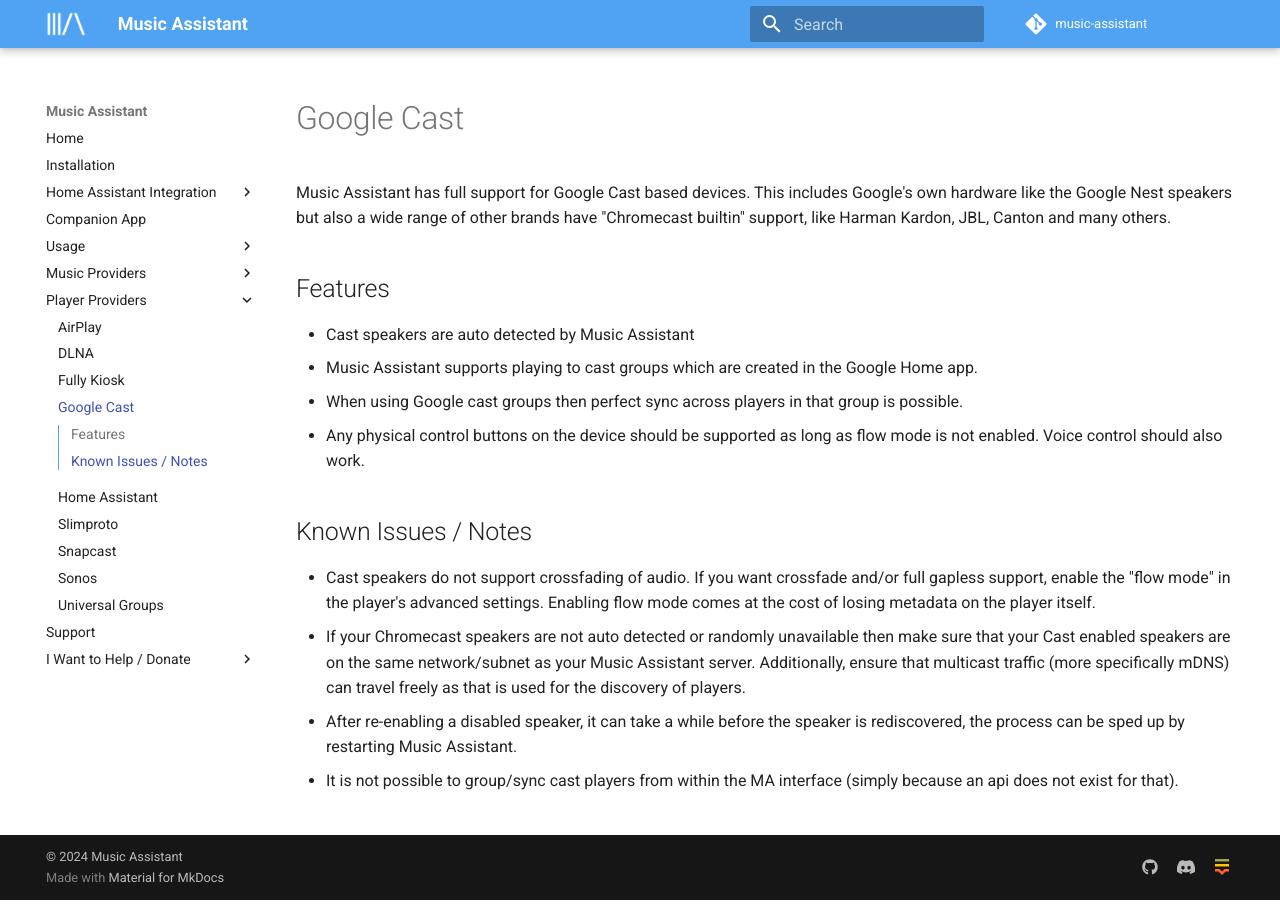
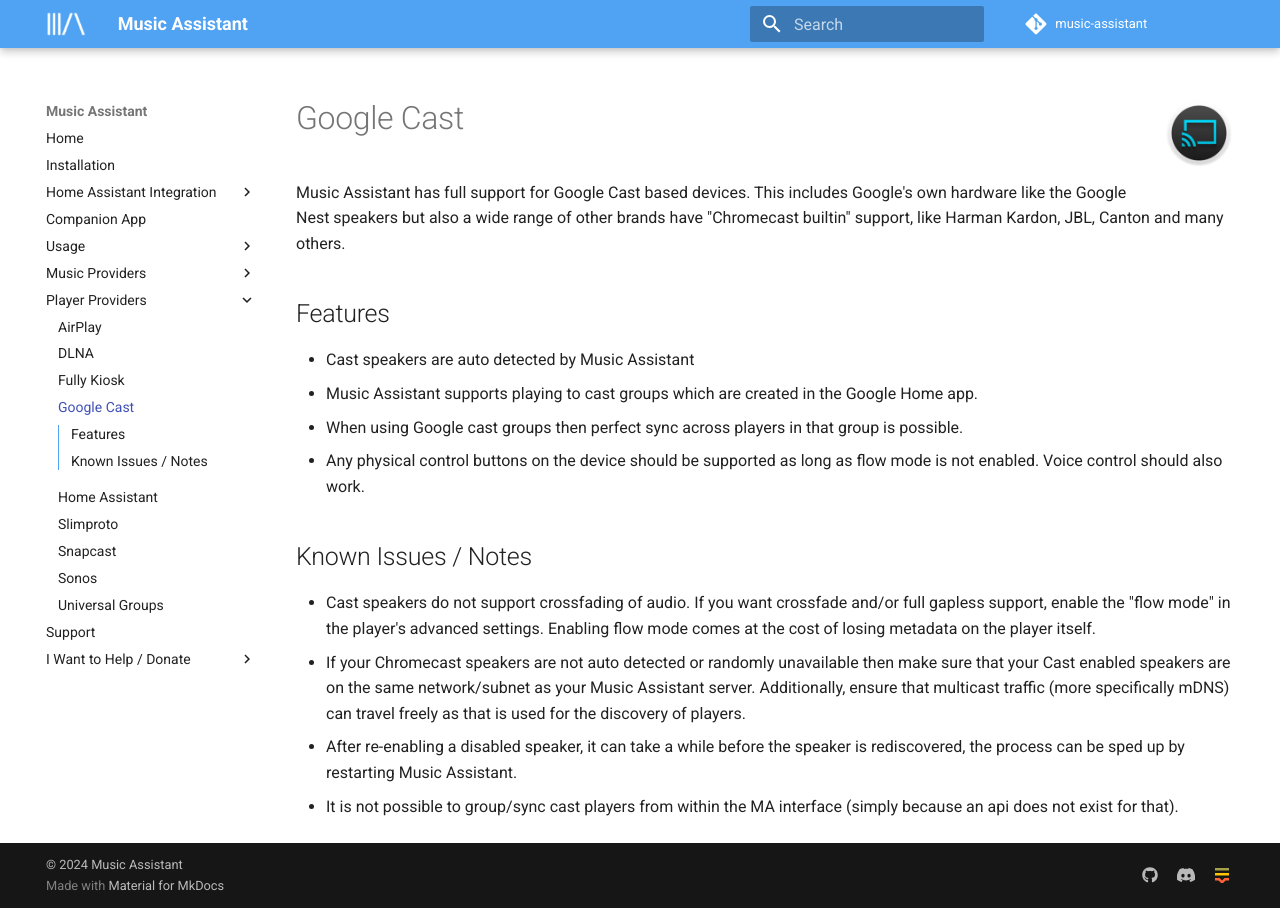
Before and after one commit to pwbriggs/music-assistant.github.io, an MkDocs documentation site: the page built from docs/player-support/google-cast.md, in a window 1280 px wide. Built offline with MkDocs 1.6.1 and Material for MkDocs 9.7.7, drawn with Linux system fonts in a browser that asks for light colours.

Commit message:
Add chromecast logo

```diff
--- a/docs/player-support/google-cast.md
+++ b/docs/player-support/google-cast.md
@@ -1,4 +1,4 @@
-# Google Cast
+# Google Cast ![Preview image](../assets/icons/chromecast-logo.png){ width=70 align=right }
 
 Music Assistant has full support for Google Cast based devices. This includes Google's own hardware like the Google Nest speakers but also a wide range of other brands have "Chromecast builtin" support, like Harman Kardon, JBL, Canton and many others.
 
```
